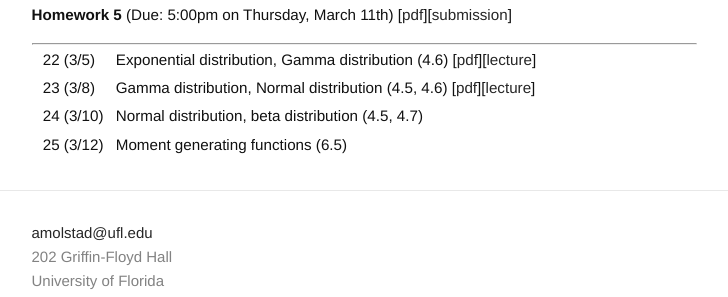
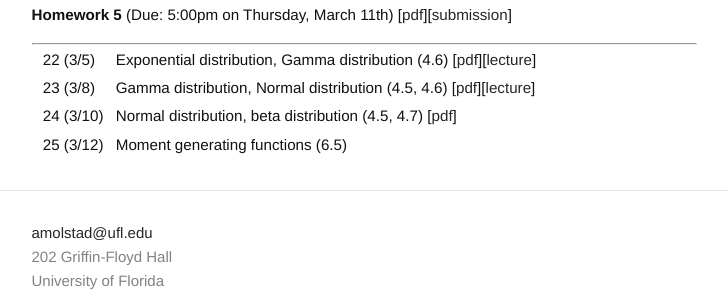
Before and after one commit to ajmolstad/ajmolstad.github.io, a Jekyll site: the page built from S21_STA4321.md, in a window 1280 px wide. Shown: the part 1140-1437 px from the top of the page, without its empty margins (276-1004 px from the left). Built offline with Jekyll 4.4.1, drawn with Linux system fonts in a browser that asks for light colours.

Commit message:
Update S21_STA4321.md

```diff
--- a/S21_STA4321.md
+++ b/S21_STA4321.md
@@ -72,5 +72,5 @@ Note that you must be logged into your UFL eLearning account to access course ma
 
 || 22 (3/5)  || Exponential distribution, Gamma distribution (4.6) [[pdf](https://ufl.instructure.com/files/57671811/download?download_frd=1)][[lecture](https://ufl.instructure.com/courses/426946/files?preview=57724569)]||
 || 23 (3/8)  || Gamma distribution, Normal distribution (4.5, 4.6) [[pdf](https://ufl.instructure.com/files/57743561/download?download_frd=1)][[lecture](https://ufl.instructure.com/courses/426946/files?preview=57788222)]||
-|| 24 (3/10)  || Normal distribution, beta distribution (4.5, 4.7)    ||
+|| 24 (3/10)  || Normal distribution, beta distribution (4.5, 4.7) [[pdf](https://ufl.instructure.com/files/57801200/download?download_frd=1)]  ||
 || 25 (3/12)  || Moment generating functions (6.5)   ||
```
